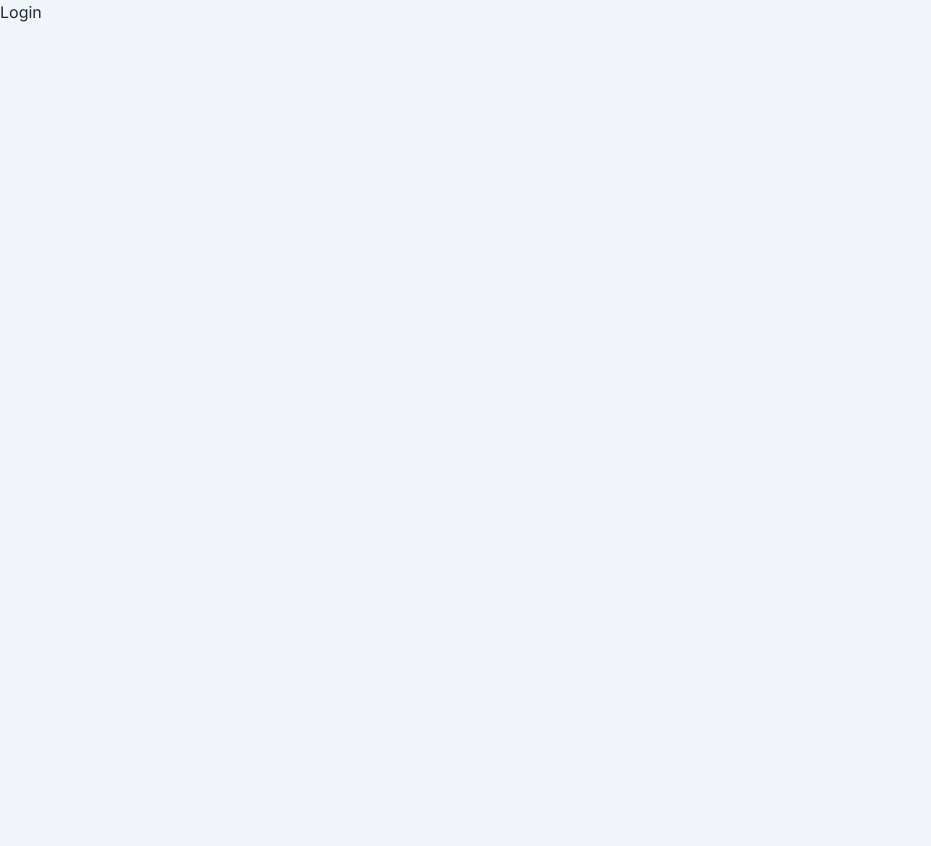
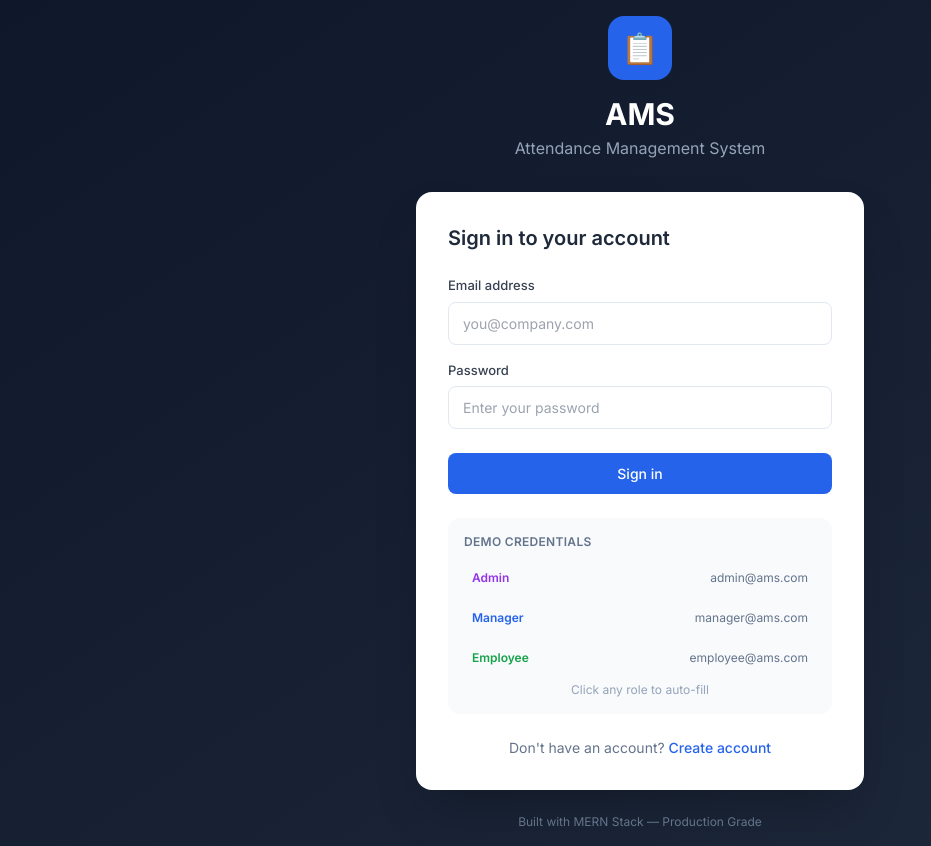
Before and after one commit to Madhusudan04337/Ams, a React app in the folder frontend/: page /login in a window 1280 px wide. Shown: the whole page, without its empty margins (0-931 px from the left). Before the commit the page ends 800 px from the top, so only its background shows below. Built offline with nearby package versions, Linux system fonts and the light colour scheme; the HTML template or start-up script is replaced by a standard one.

Commit message:
feat: add login page with role based redirect

```diff
--- a/frontend/src/pages/auth/Login.jsx
+++ b/frontend/src/pages/auth/Login.jsx
@@ -1,3 +1,202 @@
-const Login = () => <div>Login</div>;
+import { useState } from "react";
+import { Link, useNavigate } from "react-router-dom";
+import useAuth from "../../hooks/useAuth";
+
+const Login = () => {
+  const navigate = useNavigate();
+  const { login } = useAuth();
+
+  const [formData, setFormData] = useState({
+    email: "",
+    password: "",
+  });
+
+  const [errors, setErrors] = useState({});
+  const [isLoading, setIsLoading] = useState(false);
+
+  // Handle input change
+  const handleChange = (e) => {
+    const { name, value } = e.target;
+    setFormData((prev) => ({ ...prev, [name]: value }));
+    // Clear error on change
+    if (errors[name]) {
+      setErrors((prev) => ({ ...prev, [name]: "" }));
+    }
+  };
+
+  // Validate form
+  const validate = () => {
+    const newErrors = {};
+    if (!formData.email) {
+      newErrors.email = "Email is required.";
+    } else if (!/^\S+@\S+\.\S+$/.test(formData.email)) {
+      newErrors.email = "Please enter a valid email.";
+    }
+    if (!formData.password) {
+      newErrors.password = "Password is required.";
+    } else if (formData.password.length < 6) {
+      newErrors.password = "Password must be at least 6 characters.";
+    }
+    return newErrors;
+  };
+
+  // Handle submit
+  const handleSubmit = async (e) => {
+    e.preventDefault();
+
+    const validationErrors = validate();
+    if (Object.keys(validationErrors).length > 0) {
+      setErrors(validationErrors);
+      return;
+    }
+
+    setIsLoading(true);
+
+    const result = await login(formData);
+
+    if (result.success) {
+      // Redirect based on role
+      const dashboardMap = {
+        admin: "/admin/dashboard",
+        manager: "/manager/dashboard",
+        employee: "/employee/dashboard",
+      };
+      navigate(dashboardMap[result.role] || "/login");
+    }
+
+    setIsLoading(false);
+  };
+
+  return (
+    <div className="min-h-screen bg-gradient-to-br from-slate-900 to-slate-800 flex items-center justify-center p-4">
+      <div className="w-full max-w-md">
+        {/* Logo / Title */}
+        <div className="text-center mb-8">
+          <div className="inline-flex items-center justify-center w-16 h-16 bg-blue-600 rounded-2xl mb-4">
+            <span className="text-3xl">📋</span>
+          </div>
+          <h1 className="text-3xl font-bold text-white">AMS</h1>
+          <p className="text-slate-400 mt-1">Attendance Management System</p>
+        </div>
+
+        {/* Card */}
+        <div className="bg-white rounded-2xl shadow-2xl p-8">
+          <h2 className="text-xl font-semibold text-slate-800 mb-6">
+            Sign in to your account
+          </h2>
+
+          <form onSubmit={handleSubmit} noValidate>
+            {/* Email */}
+            <div className="mb-4">
+              <label className="label">Email address</label>
+              <input
+                type="email"
+                name="email"
+                value={formData.email}
+                onChange={handleChange}
+                placeholder="you@company.com"
+                className={`input ${errors.email ? "border-red-400" : ""}`}
+                disabled={isLoading}
+              />
+              {errors.email && <p className="error-text">{errors.email}</p>}
+            </div>
+
+            {/* Password */}
+            <div className="mb-6">
+              <label className="label">Password</label>
+              <input
+                type="password"
+                name="password"
+                value={formData.password}
+                onChange={handleChange}
+                placeholder="Enter your password"
+                className={`input ${errors.password ? "border-red-400" : ""}`}
+                disabled={isLoading}
+              />
+              {errors.password && (
+                <p className="error-text">{errors.password}</p>
+              )}
+            </div>
+
+            {/* Submit */}
+            <button
+              type="submit"
+              className="btn-primary w-full flex items-center justify-center gap-2"
+              disabled={isLoading}
+            >
+              {isLoading ? (
+                <>
+                  <div className="w-4 h-4 border-2 border-white border-t-transparent rounded-full animate-spin" />
+                  Signing in...
+                </>
+              ) : (
+                "Sign in"
+              )}
+            </button>
+          </form>
+
+          {/* Demo credentials */}
+          <div className="mt-6 p-4 bg-slate-50 rounded-xl">
+            <p className="text-xs font-semibold text-slate-500 uppercase tracking-wide mb-3">
+              Demo Credentials
+            </p>
+            <div className="space-y-2">
+              {[
+                {
+                  role: "Admin",
+                  email: "admin@ams.com",
+                  color: "text-purple-600",
+                },
+                {
+                  role: "Manager",
+                  email: "manager@ams.com",
+                  color: "text-blue-600",
+                },
+                {
+                  role: "Employee",
+                  email: "employee@ams.com",
+                  color: "text-green-600",
+                },
+              ].map((cred) => (
+                <div
+                  key={cred.role}
+                  className="flex items-center justify-between cursor-pointer hover:bg-slate-100 p-2 rounded-lg transition-colors"
+                  onClick={() => {
+                    setFormData({ email: cred.email, password: "Admin@123" });
+                    setErrors({});
+                  }}
+                >
+                  <span className={`text-xs font-semibold ${cred.color}`}>
+                    {cred.role}
+                  </span>
+                  <span className="text-xs text-slate-500">{cred.email}</span>
+                </div>
+              ))}
+            </div>
+            <p className="text-xs text-slate-400 mt-2 text-center">
+              Click any role to auto-fill
+            </p>
+          </div>
+
+          {/* Register link */}
+          <p className="text-center text-sm text-slate-500 mt-6">
+            Don't have an account?{" "}
+            <Link
+              to="/register"
+              className="text-blue-600 font-medium hover:underline"
+            >
+              Create account
+            </Link>
+          </p>
+        </div>
+
+        {/* Footer */}
+        <p className="text-center text-slate-500 text-xs mt-6">
+          Built with MERN Stack — Production Grade
+        </p>
+      </div>
+    </div>
+  );
+};
 
 export default Login;
```
